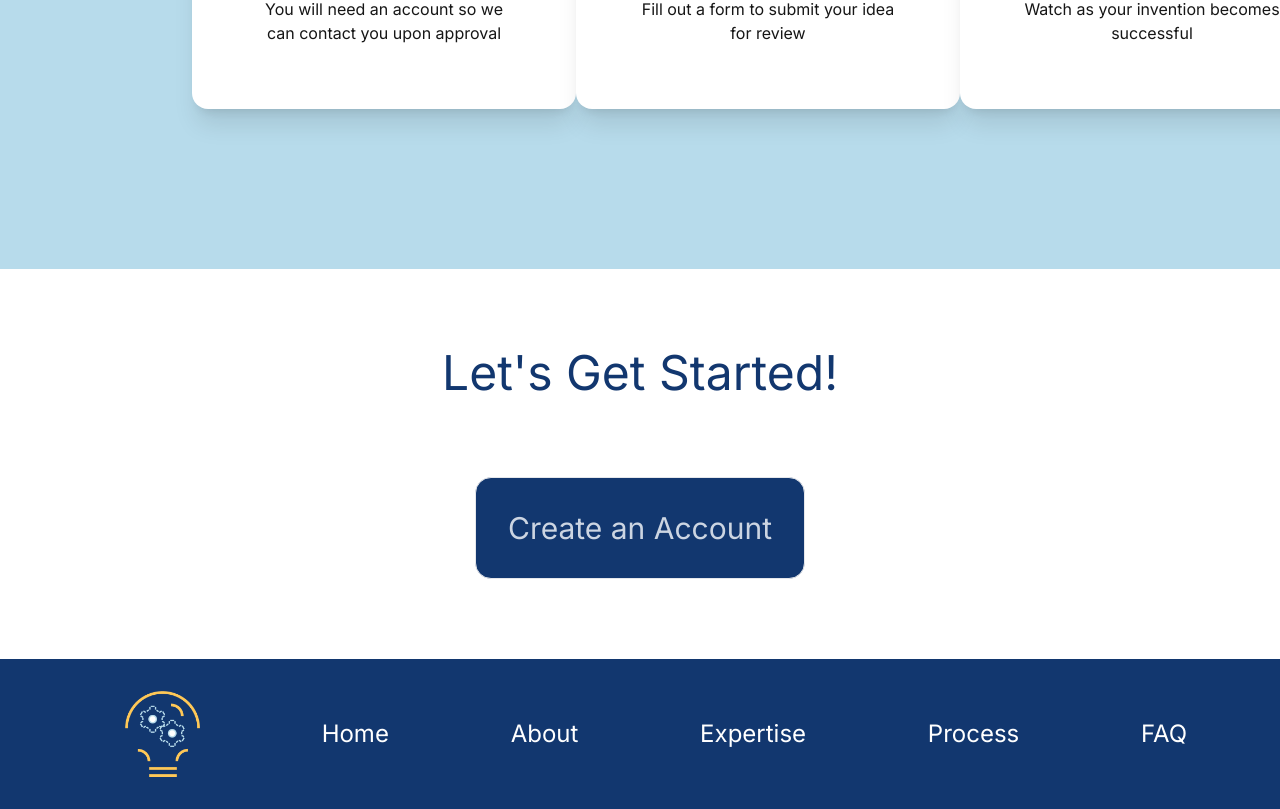
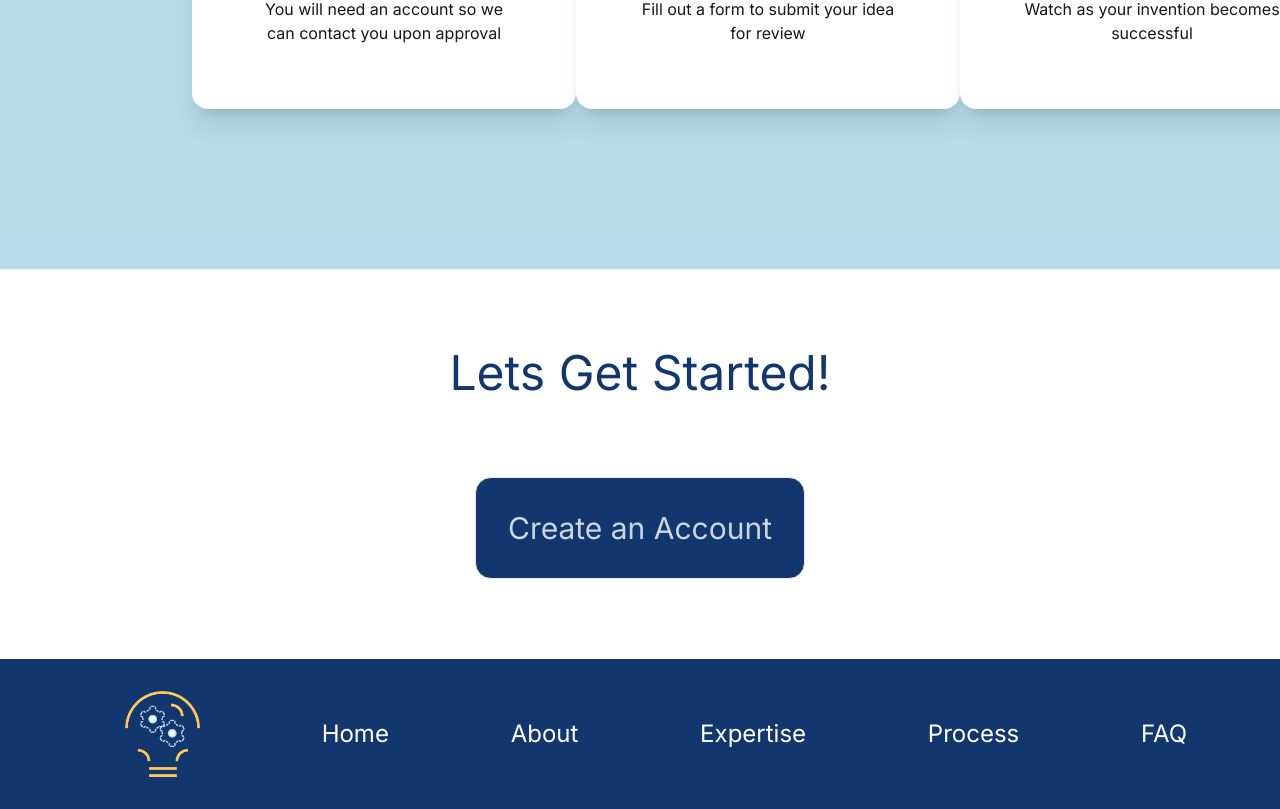
Before and after one commit to mattcodings/invention-group, a Next.js app: page / in a window 1280 px wide. Shown: the part 1763-2572 px from the top of the page. Built offline with nearby package versions, Linux system fonts and the light colour scheme; no server answers.

Commit message:
styling changes

```diff
--- a/app/page.tsx
+++ b/app/page.tsx
@@ -19,7 +19,7 @@ const Home = () => {
       <WhyChooseUs />
       <UserToDo />
       <h3 className="text-5xl text-center my-20 text-primary">
-        Let's Get Started!
+        Lets Get Started!
       </h3>
       <div className="text-center my-20">
         <button className=" btn-primary text-3xl p-8 border rounded-2xl bg-primary">
```
